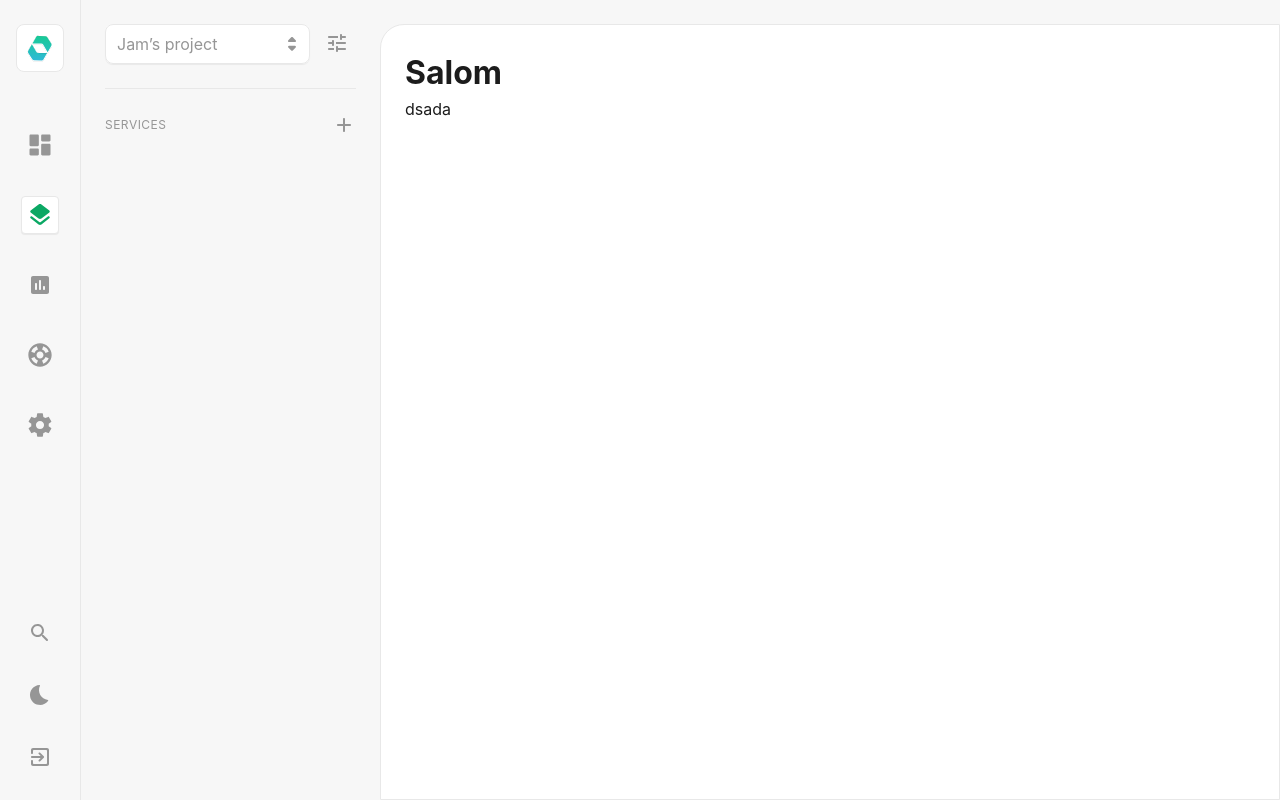
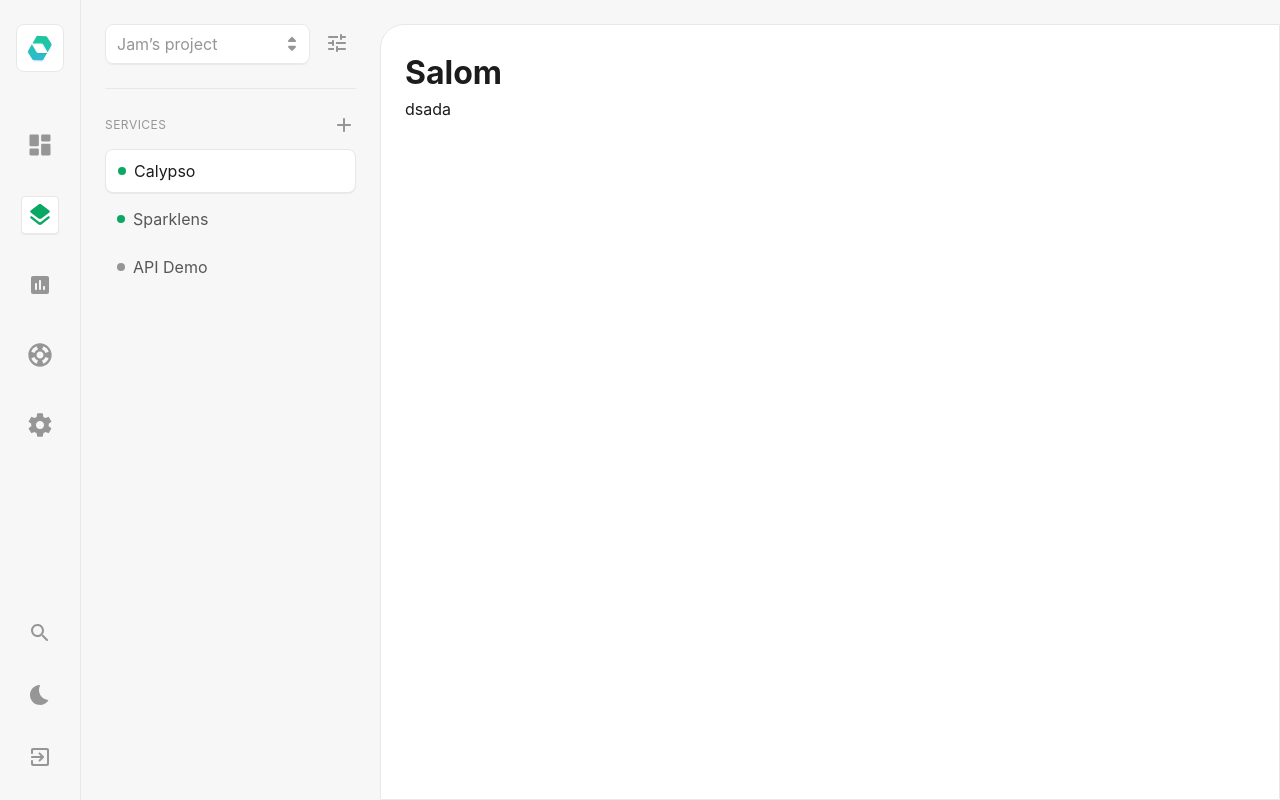
Before and after one commit to Azamov-Asadbek/easypanel, a React (Vite) app: page / in a window 1280 px wide. Built offline with nearby package versions, Linux system fonts and the light colour scheme.

Commit message:
fix: sidebar ended

```diff
--- a/src/configs/material.tsx
+++ b/src/configs/material.tsx
@@ -37,7 +37,7 @@ declare module '@mui/material/Typography' {
 
 declare module '@mui/material/Button' {
   interface ButtonPropsVariantOverrides {
-    'contained-light': true
+    white: true
   }
   interface ButtonPropsSizeOverrides {
     extraLarge: true
@@ -145,7 +145,70 @@ export const theme = extendTheme({
         },
       }),
     },
+    MuiButton: {
+      defaultProps: {
+        variant: 'contained',
+      },
+      styleOverrides: {
+        sizeExtraLarge: {
+          height: 52,
+          borderRadius: '12px',
+        },
+        sizeLarge: {
+          height: 46,
+          borderRadius: '8px',
+        },
+        sizeMedium: {
+          height: 44,
+        },
+        sizeSmall: {
+          height: 38,
+        },
+        sizeExtraSmall: {
+          height: 29,
+        },
+        root: ({ theme }) => ({
+          fontWeight: 400,
+          fontSize: '16px',
+          boxShadow: `0px 1px 1px 0px ${theme.palette.allColors.BLACK10}`,
+          borderRadius: '8px',
+          whiteSpace: 'nowrap',
+          textTransform: 'inherit',
+          padding: '10px 16px',
+          justifyContent: 'flex-start',
+          ':hover': {
+            boxShadow: `0px 1px 1px 0px ${theme.palette.allColors.BLACK10}`,
+          },
+          '&.MuiButton-sizeMedium': {
+            borderRadius: '8px',
+          },
 
+          '&.MuiLoadingButton-loading': {
+            '.MuiCircularProgress-root': {
+              width: '18px !important',
+              height: '18px !important',
+            },
+          },
+        }),
+      },
+      variants: [
+        {
+          props: { variant: 'text' },
+          style: ({ theme }) => ({
+            boxShadow: 'none !important',
+            color: theme.palette.colors['Grayscale-Content-2'],
+          }),
+        },
+        {
+          props: { variant: 'white' },
+          style: ({ theme }) => ({
+            border: `1px solid ${theme.palette.colors['Grayscale-Border']}`,
+            color: theme.palette.colors['Grayscale-Content-1'],
+            background: theme.palette.background.paper,
+          }),
+        },
+      ],
+    },
     MuiIconButton: {
       styleOverrides: {
         sizeSmall: {
--- a/src/constants/colors.ts
+++ b/src/constants/colors.ts
@@ -2,6 +2,7 @@ export const COLORS = {
   TRANSPARENT: 'transparent',
   WHITE: '#FFFFFF',
   WHITE10: '#E8E8E8',
+  WHITE20: '#BABABA',
   BRAND: '#0BA864',
   BRANDGRADIENT:
     'linear-gradient(180deg, rgba(255, 255, 255, 0.24) 0%, rgba(255, 255, 255, 0.00) 100%), #0BA864',
@@ -26,11 +27,15 @@ export const COLORS = {
 export const LIGHT_COLORS = {
   'Grayscale-Border': COLORS.GREY,
   Brand: COLORS.BRAND,
+  'Grayscale-Content-1': COLORS.BLACK,
+  'Grayscale-Content-2': COLORS.GREY30,
   'Grayscale-Content-3': COLORS.GREY10,
 }
 
 export const DARK_COLORS: typeof LIGHT_COLORS = {
   'Grayscale-Border': COLORS.GREY40,
   Brand: COLORS.BRAND30,
+  'Grayscale-Content-1': COLORS.WHITE10,
+  'Grayscale-Content-2': COLORS.WHITE20,
   'Grayscale-Content-3': COLORS.GREY50,
 }
--- a/src/layout/components/sidebar/components/submenu/submenu.tsx
+++ b/src/layout/components/sidebar/components/submenu/submenu.tsx
@@ -1,7 +1,20 @@
-import { Divider, IconButton, MenuItem, Select, Stack, Typography } from '@mui/material'
+import {
+  Box,
+  Button,
+  Divider,
+  IconButton,
+  MenuItem,
+  Select,
+  Stack,
+  Typography,
+} from '@mui/material'
 import { ReactComponent as IconFilter } from '@/assets/icons/filter.svg'
 import { ReactComponent as IconAdd } from '@/assets/icons/add.svg'
-
+const services = [
+  { name: 'Calypso', status: 1 },
+  { name: 'Sparklens', status: 1 },
+  { name: 'API Demo', status: 0 },
+]
 export const SubMenuContent = () => {
   return (
     <Stack p='24px' gap='24px' width='300px'>
@@ -27,6 +40,28 @@ export const SubMenuContent = () => {
             <IconAdd />
           </IconButton>
         </Stack>
+        <Stack gap='4px'>
+          {services?.map((service, index: number) => (
+            <Button
+              variant={index === 0 ? 'white' : 'text'}
+              startIcon={
+                <Box
+                  width={8}
+                  height={8}
+                  borderRadius='50%'
+                  bgcolor={theme =>
+                    service.status === 1
+                      ? theme.palette.colors.Brand
+                      : theme.palette.colors['Grayscale-Content-3']
+                  }
+                />
+              }
+              key={service.name}
+            >
+              {service.name}
+            </Button>
+          ))}
+        </Stack>
       </Stack>
     </Stack>
   )
```
